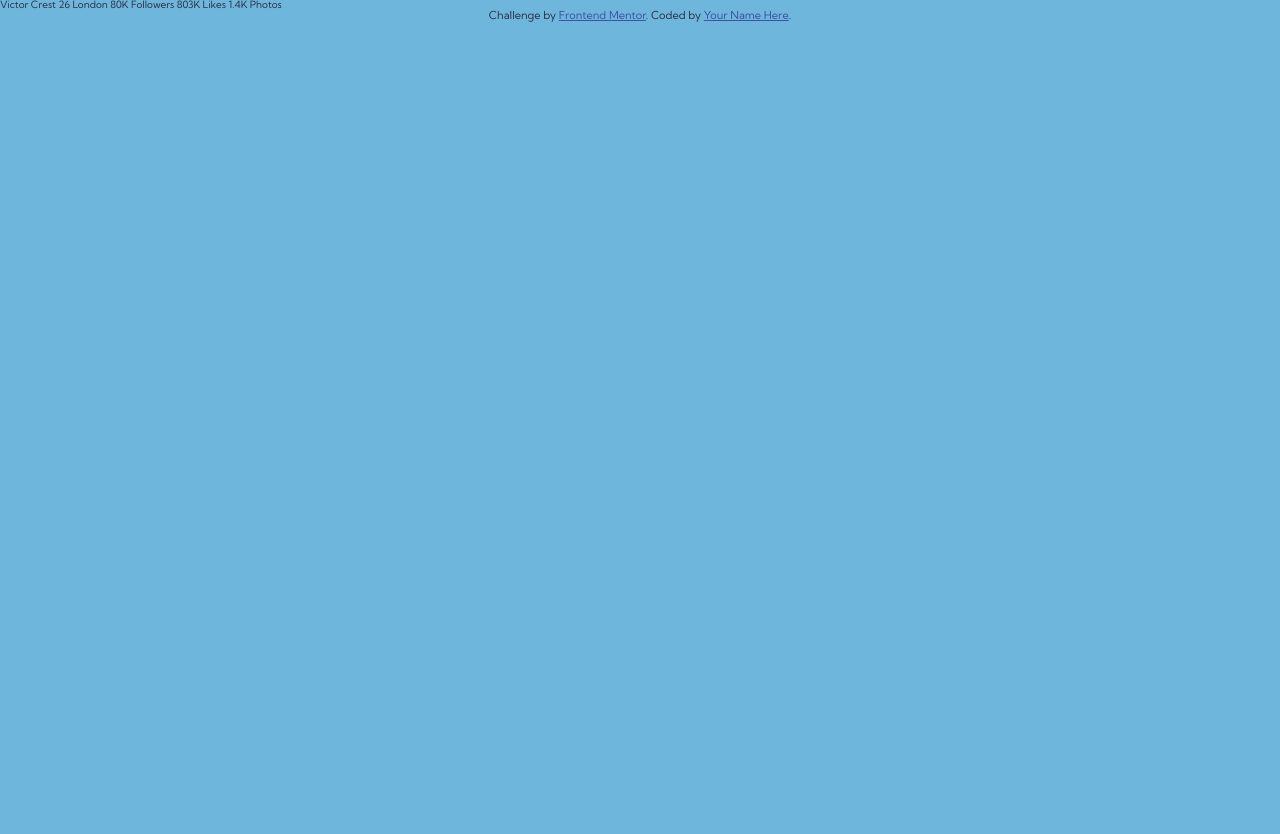
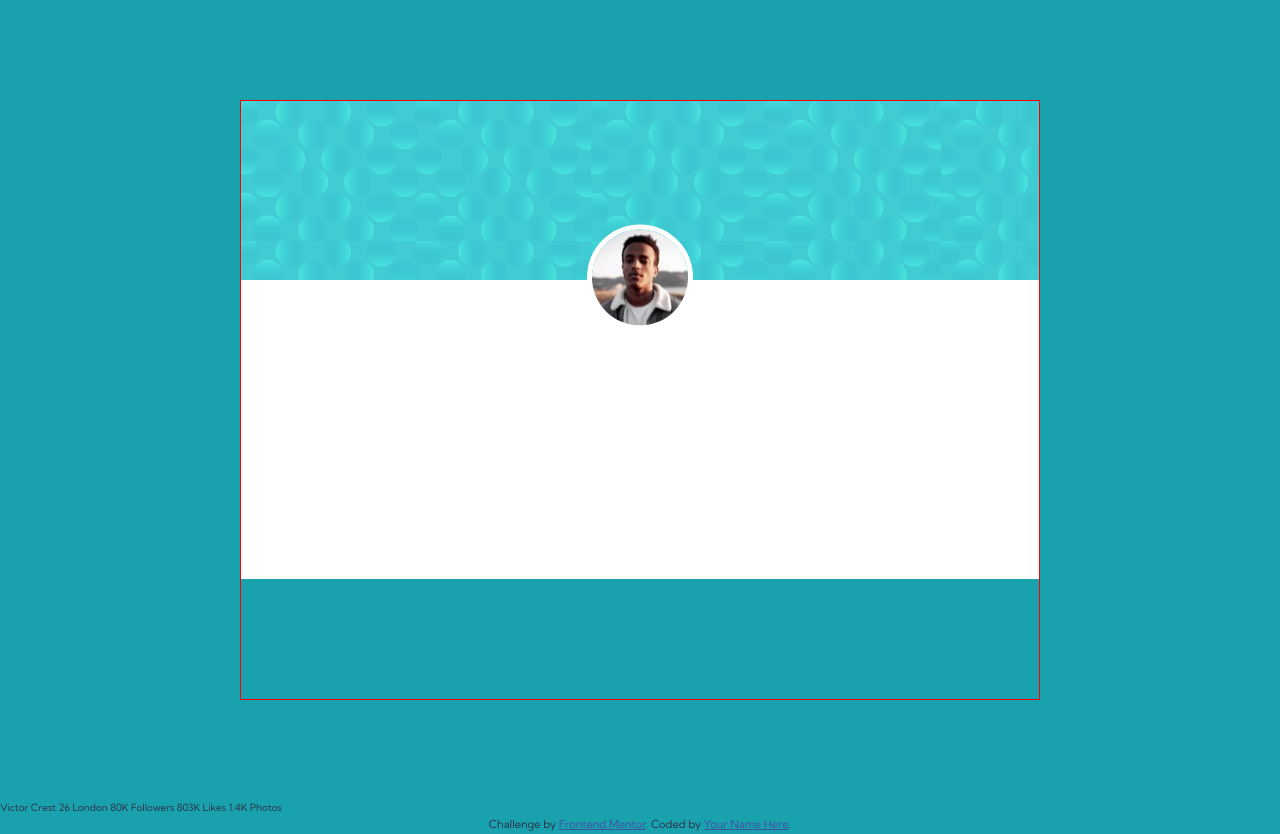
Before and after one commit to D-Jovanovic/profile-card-component, a website: page index.html in a window 1280 px wide. Before the commit the page ends 800 px from the top, so only its background shows below. Drawn offline with Linux system fonts and the light colour scheme.

Commit message:
header image and styling profile picture

```diff
--- a/index.html
+++ b/index.html
@@ -33,6 +33,15 @@
     </style>
   </head>
   <body>
+    <section class="container">
+      <div class="profile-img">
+        <img src="/images/image-victor.jpg" alt="Image of Victor Crest" />
+      </div>
+      <div class="container__img"></div>
+      <div class="container__user-name"></div>
+      <div class="container__info"></div>
+    </section>
+
     Victor Crest 26 London 80K Followers 803K Likes 1.4K Photos
     <div class="attribution">
       Challenge by
--- a/sass/base/_base.scss
+++ b/sass/base/_base.scss
@@ -13,5 +13,6 @@ html {
 
 body {
   box-sizing: border-box;
-  background-color: rgb(111, 182, 221);
+
+  background-color: $primary;
 }
--- a/sass/base/_typography.scss
+++ b/sass/base/_typography.scss
@@ -1,6 +1,6 @@
 body {
   font-family: "Kumbh sans", sans-serif;
   font-weight: 400;
-  line-height: 1;
+  line-height: 1.6;
   color: $primary-1;
 }
--- a/sass/components/_profile-card.scss
+++ b/sass/components/_profile-card.scss
@@ -0,0 +1,32 @@
+.container {
+  position: relative;
+  margin: 10rem auto;
+  width: 80rem;
+  height: 60rem;
+  border: 1px solid red;
+
+  &__img {
+    // border: 1px solid green;
+    height: 30%;
+    background-image: url(/images/bg-pattern-card.svg);
+  }
+
+  &__user-name {
+    background-color: #fff;
+    height: 50%;
+    // border: 1px solid black;
+  }
+
+  .profile-img {
+    position: absolute;
+    top: 30%;
+    left: 50%;
+    transform: translate(-50%, -50%);
+
+    & img {
+      box-sizing: border-box;
+      border-radius: 10000px;
+      border: 5px solid #fff;
+    }
+  }
+}
```
Also changed, not shown: css/style.css.
